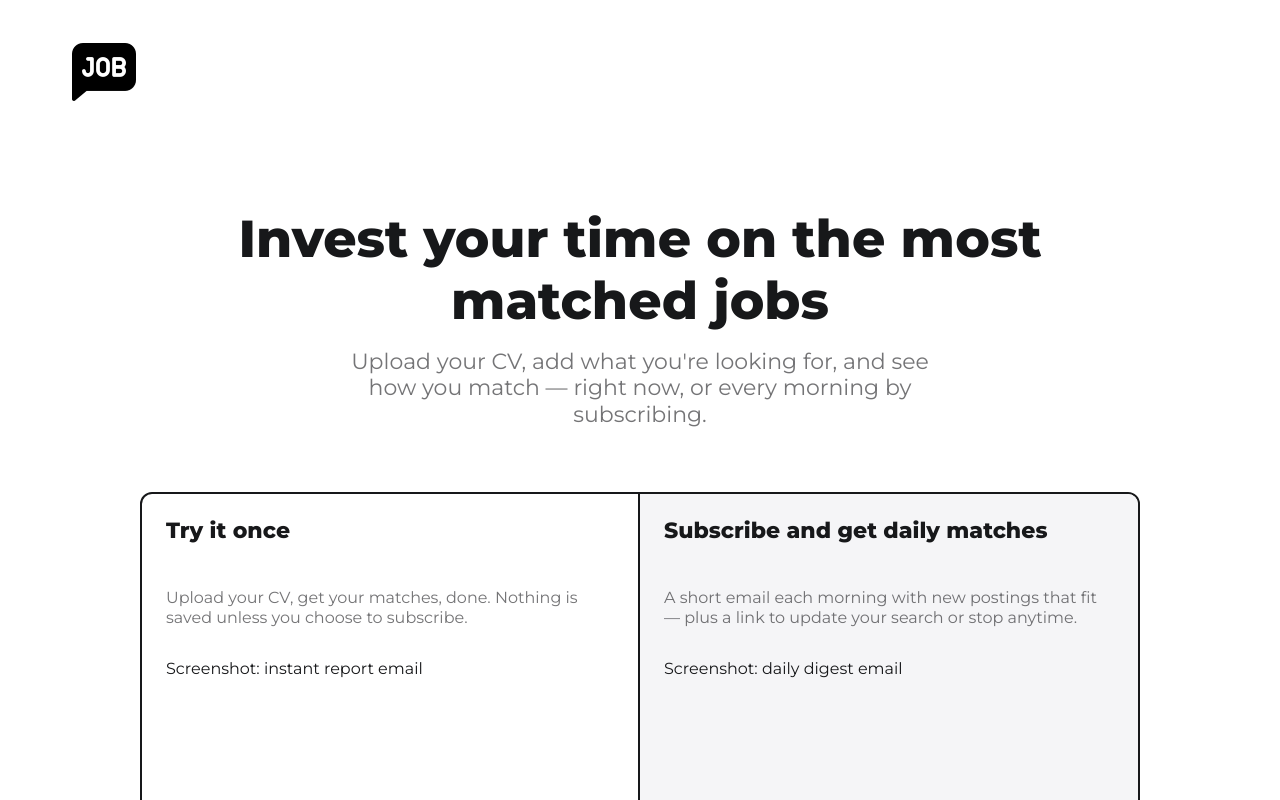
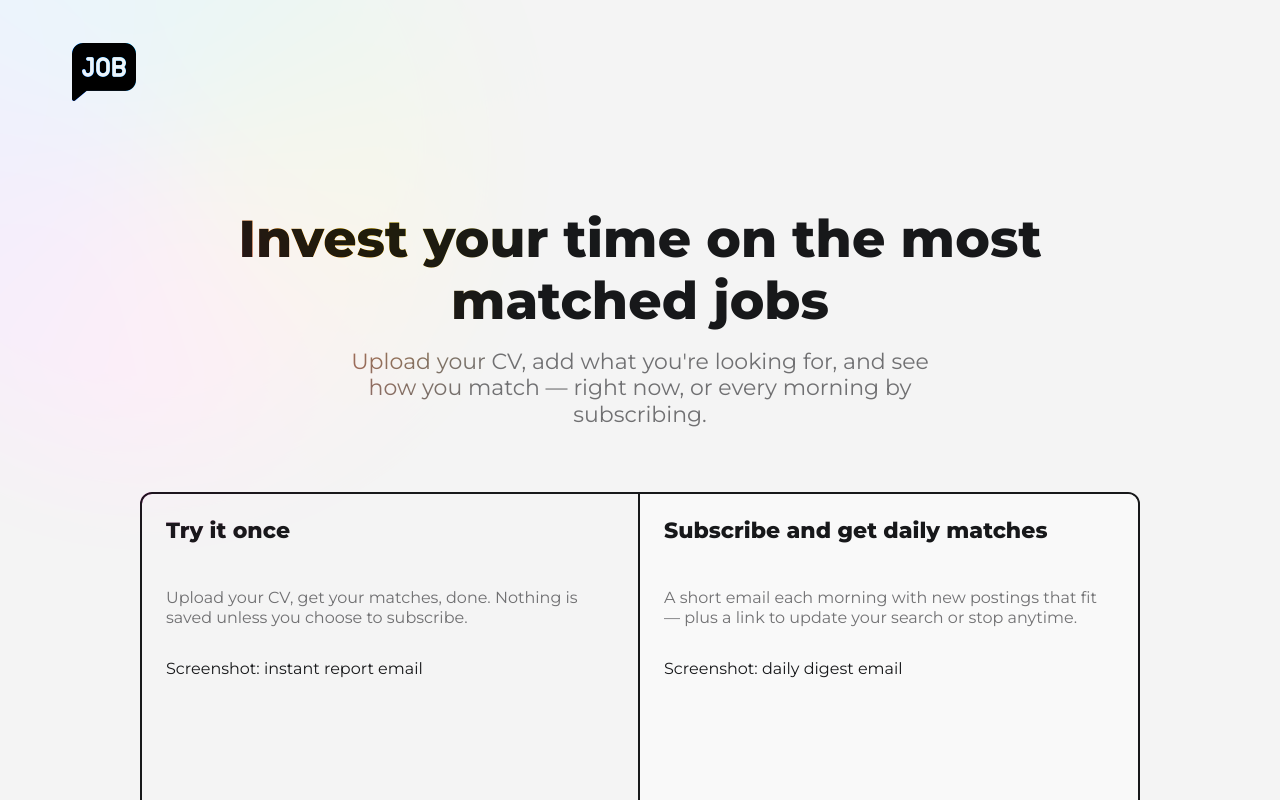
Before and after one commit to yixuanwu4/job-agent, a Vue app in the folder frontend/: page / in a window 1280 px wide. Shown: the top 800 px of the page. Built offline with nearby package versions, Linux system fonts and the light colour scheme.

Commit message:
feat: add global mouse-tracking rainbow glow effect

```diff
--- a/frontend/src/App.vue
+++ b/frontend/src/App.vue
@@ -1,5 +1,38 @@
 <script setup lang="ts">
 import { RouterLink, RouterView } from 'vue-router'
+import { ref, onMounted, onUnmounted } from 'vue'
+
+const glowRef = ref<HTMLElement | null>(null)
+
+let targetX = 0
+let targetY = 0
+let currentX = 0
+let currentY = 0
+let rafId: number | null = null
+
+function animate() {
+  currentX += (targetX - currentX) * 0.15
+  currentY += (targetY - currentY) * 0.15
+  if (glowRef.value) {
+    glowRef.value.style.transform = `translate(${currentX}px, ${currentY}px)`
+  }
+  rafId = requestAnimationFrame(animate)
+}
+
+function handleMouseMove(e: MouseEvent) {
+  targetX = e.clientX
+  targetY = e.clientY
+}
+
+onMounted(() => {
+  window.addEventListener('mousemove', handleMouseMove)
+  rafId = requestAnimationFrame(animate)
+})
+
+onUnmounted(() => {
+  window.removeEventListener('mousemove', handleMouseMove)
+  if (rafId !== null) cancelAnimationFrame(rafId)
+})
 </script>
 
 <template>
@@ -10,6 +43,10 @@ import { RouterLink, RouterView } from 'vue-router'
   </header>
 
   <main>
+    <Teleport to="body">
+      <div ref="glowRef" class="siri-glow" aria-hidden="true"></div>
+    </Teleport>
+
     <RouterView />
   </main>
 </template>
@@ -36,4 +73,32 @@ header {
   object-fit: cover;
   position: absolute;
 }
+
+.siri-glow {
+  position: fixed;
+  top: 0;
+  left: 0;
+  width: 800px;
+  height: 800px;
+  margin-left: -250px;
+  margin-top: -250px;
+  border-radius: 50%;
+  pointer-events: none;
+  opacity: 0.8;
+  filter: blur(60px);
+  z-index: 1;
+  background: conic-gradient(
+    from 180deg,
+    #ff2ec4,
+    #7b2ff7,
+    #0091ff,
+    #01a780,
+    #c1a502,
+    #ff2ec4
+  );
+  mask-image: radial-gradient(circle, black 0%, black 40%, transparent 75%);
+  -webkit-mask-image: radial-gradient(circle, black 0%, black 40%, transparent 75%);
+  mix-blend-mode: overlay;
+  will-change: transform;
+}
 </style>
--- a/frontend/src/assets/base.css
+++ b/frontend/src/assets/base.css
@@ -1,9 +1,9 @@
 /* ---------- Raw palette ---------- */
 :root {
   --raw-ink: #17181a;
-  --raw-paper: #ffffff;
+  --raw-paper: #f4f4f4;
   --raw-white: #ffffff;
-  --raw-grey: #f5f5f7;
+  --raw-grey: #f9f9f9;
 }
 
 /* ---------- Semantic tokens ---------- */
@@ -13,7 +13,6 @@
   --color-text-muted: rgba(23, 24, 26, 0.6);
   --color-heading: var(--raw-ink);
   --color-border: var(--raw-ink);
-  --color-border-hover: rgba(23, 24, 26, 0.16);
   --color-accent: var(--raw-ink);
   --color-accent-soft: var(--raw-grey);
   --color-danger: #c0392b;
@@ -81,6 +80,7 @@ body {
 
 main {
   padding: var(--space-8) var(--space-4) var(--space-8);
+  background-color: ;
 }
 
 h1,
```
